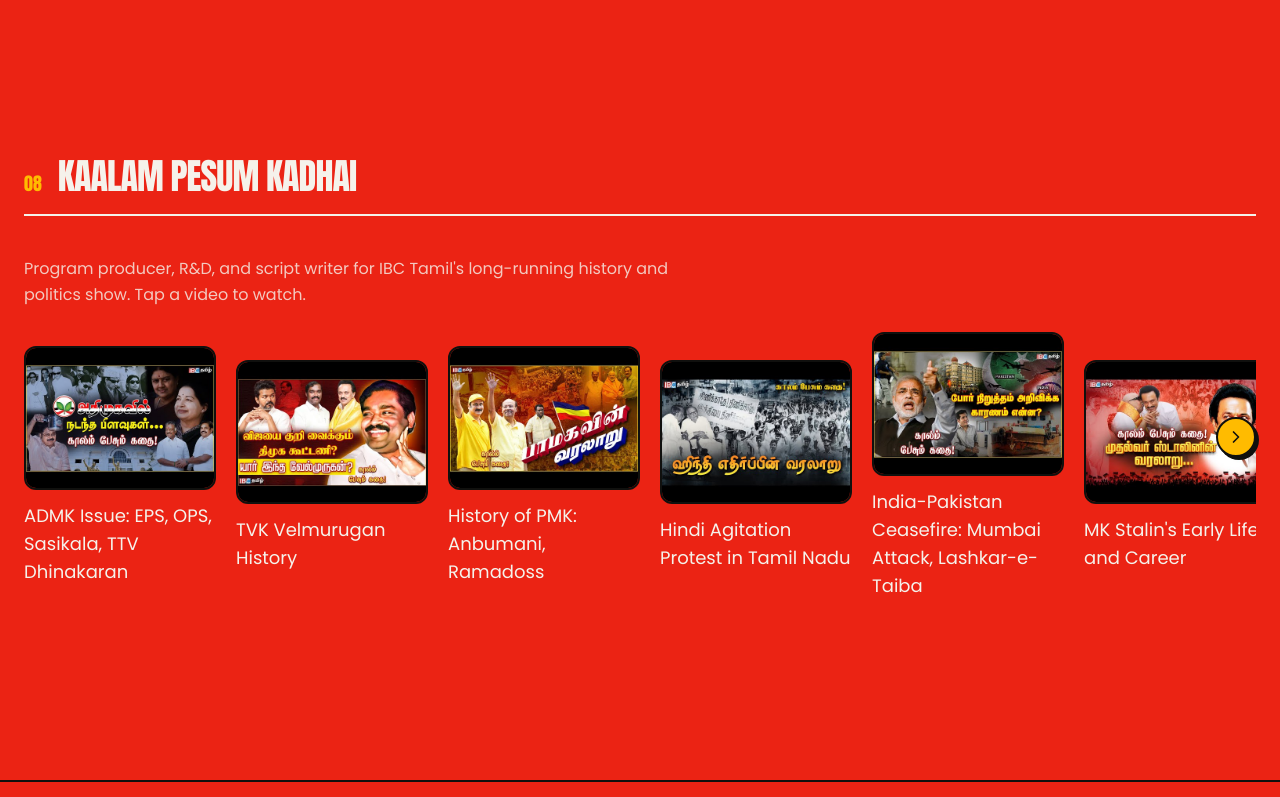
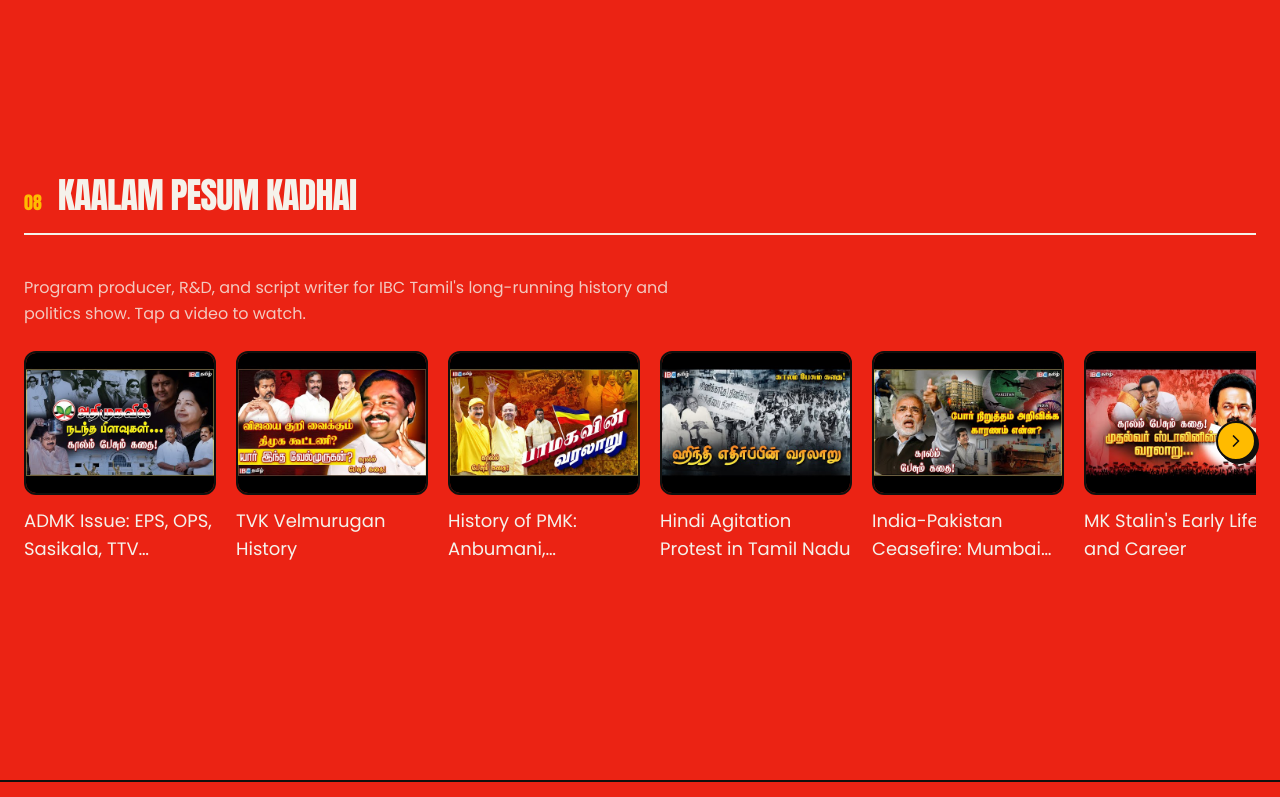
Before and after one commit to ajaakashhh/aj, a Next.js app: page / in a window 1280 px wide. Shown: the part 6418-7215 px from the top of the page. Built offline with nearby package versions, Linux system fonts and the light colour scheme.

Commit message:
Align video carousel cards, add Watch on YouTube link
Card titles now clamp to a fixed 2-line height so every card lines
up evenly regardless of title length. Adds an explicit "Watch on
YouTube" link in the modal player for anyone who'd rather watch
directly on YouTube.

```diff
--- a/components/video-carousel.tsx
+++ b/components/video-carousel.tsx
@@ -1,6 +1,6 @@
 "use client";
 import { useRef, useState } from "react";
-import { ChevronRight, Play, Volume2, VolumeX, X } from "lucide-react";
+import { ChevronRight, ExternalLink, Play, Volume2, VolumeX, X } from "lucide-react";
 import Image from "next/image";
 import { cn } from "@/lib/utils";
 
@@ -66,14 +66,12 @@
                 </div>
               </div>
             </div>
-            <h3 className="mt-3 font-serif text-base leading-tight text-paper sm:text-lg">
+            <h3 className="mt-3 line-clamp-2 min-h-[2.5em] font-serif text-base leading-tight text-paper sm:text-lg">
               {item.title}
             </h3>
-            {item.role && (
-              <p className="mt-1 font-sans text-[10px] font-bold uppercase tracking-widest text-paper/70">
-                {item.role}
-              </p>
-            )}
+            <p className="mt-1 font-sans text-[10px] font-bold uppercase tracking-widest text-paper/70">
+              {item.role ?? " "}
+            </p>
           </button>
         ))}
       </div>
@@ -113,6 +111,16 @@
             <div className="flex items-center justify-between gap-4 p-3 sm:p-4">
               <p className="truncate font-serif text-sm text-paper">{openItem.title}</p>
               <div className="flex shrink-0 items-center gap-2">
+                <a
+                  href={`https://www.youtube.com/watch?v=${openItem.id}`}
+                  target="_blank"
+                  rel="noreferrer"
+                  aria-label="Watch on YouTube"
+                  title="Watch on YouTube"
+                  className="flex h-9 w-9 items-center justify-center rounded-full border-2 border-paper text-paper transition-colors hover:bg-paper hover:text-ink"
+                >
+                  <ExternalLink className="h-4 w-4" />
+                </a>
                 <button
                   type="button"
                   onClick={() => setMuted((m) => !m)}
```
